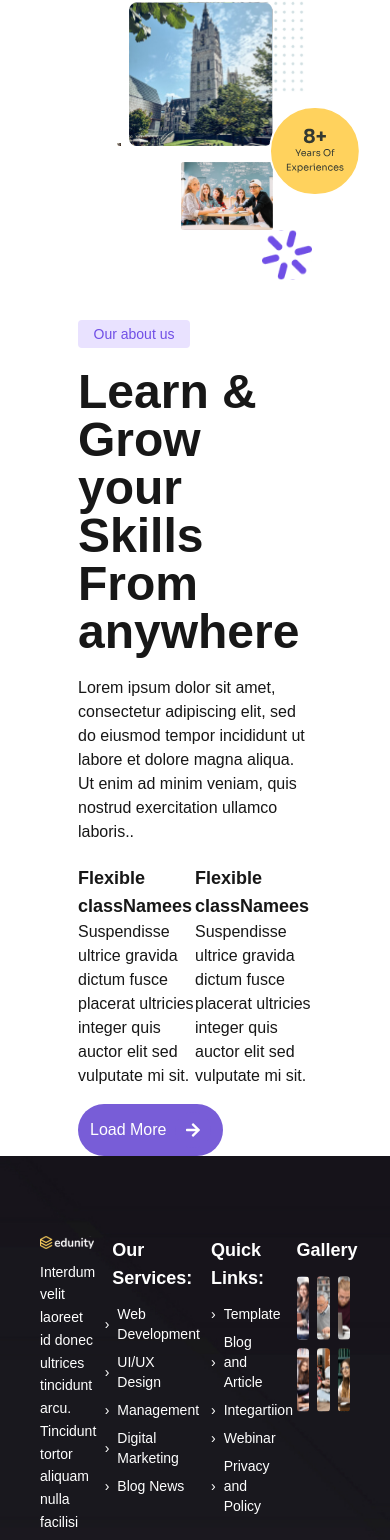
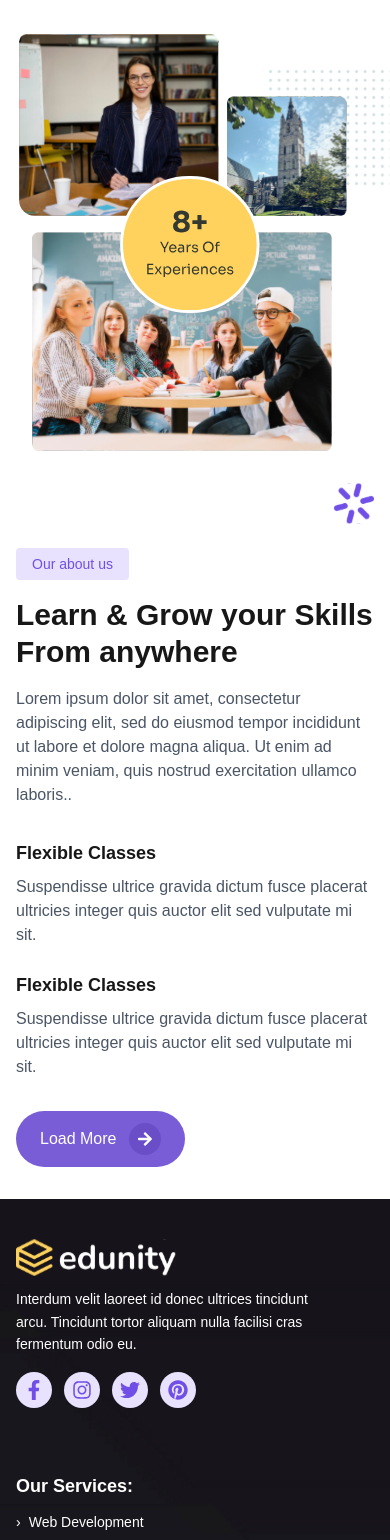
Before and after one commit to Hamad12-siddiqui/Course-Hub, a Next.js app: page / in a window 390 px wide. Shown: the part 4889-6429 px from the top of the page. Built offline with nearby package versions, Linux system fonts and the light colour scheme.

Commit message:
refactor: Enhance layout and styling in Footer and LearnGrow components for improved responsiveness and visual appeal

```diff
--- a/app/components/Footer/Footer.js
+++ b/app/components/Footer/Footer.js
@@ -6,62 +6,63 @@ import React from 'react'
 
 const Footer = () => {
   return (
-    <footer className="bg-[url('/images/footerbg.jpg')] bg-cover bg-center w-full py-20 px-10">
-      <div className="max-w-6xl mx-auto grid grid-cols-4 gap-8 items-start">
+    <div>
+      <footer className="bg-[url('/images/footerbg.jpg')] bg-cover bg-center w-full py-10 md:py-20 px-4 md:px-10">
+        <div className="max-w-5xl mx-auto grid grid-cols-1 sm:grid-cols-2 lg:grid-cols-4 gap-8 md:gap-8 items-start">
 
-        <div className="flex flex-col   ">
+          <div className="flex flex-col space-y-4">
             <div className="flex items-center gap-2 mb-3">
-            <Image src="/images/logo.svg" alt="logo" width={200} height={200} />
-
+              <Image src="/images/logo.svg" alt="logo" width={200} height={200} className="w-40 md:w-[200px]" />
             </div>
             <p className="text-white text-sm leading-relaxed max-w-xs">
               Interdum velit laoreet id donec ultrices tincidunt arcu. Tincidunt tortor aliquam nulla facilisi cras fermentum odio eu.
             </p>
 
-          <div className='flex gap-2'>
-            <div className=" gap-3 mt-2 bg-[#E9E2FF] p-2 rounded-full">
-              <FaFacebookF className='text-[#704FE6] text-xl cursor-pointer' />
+            <div className='flex gap-3'>
+              <div className="bg-[#E9E2FF] p-2 rounded-full hover:bg-[#704FE6] hover:text-white transition-colors">
+                <FaFacebookF className='text-[#704FE6] text-xl cursor-pointer hover:text-white' />
               </div>
-            <div className=" gap-3 mt-2 bg-[#E9E2FF] p-2 rounded-full">
-              <FaInstagram className='text-[#704FE6] text-xl cursor-pointer' />
-
+              <div className="bg-[#E9E2FF] p-2 rounded-full hover:bg-[#704FE6] hover:text-white transition-colors">
+                <FaInstagram className='text-[#704FE6] text-xl cursor-pointer hover:text-white' />
               </div>
-            <div className=" gap-3 mt-2 bg-[#E9E2FF] p-2 rounded-full">
-              <FaTwitter className='text-[#704FE6] text-xl cursor-pointer' />
-
+              <div className="bg-[#E9E2FF] p-2 rounded-full hover:bg-[#704FE6] hover:text-white transition-colors">
+                <FaTwitter className='text-[#704FE6] text-xl cursor-pointer hover:text-white' />
               </div>
-            <div className=" gap-3 mt-2 bg-[#E9E2FF] p-2 rounded-full">
-              <FaPinterest className='text-[#704FE6] text-xl cursor-pointer' />
+              <div className="bg-[#E9E2FF] p-2 rounded-full hover:bg-[#704FE6] hover:text-white transition-colors">
+                <FaPinterest className='text-[#704FE6] text-xl cursor-pointer hover:text-white' />
               </div>
             </div>
           </div>
-        <div className='flex justify-center flex-col items-center'>
-          <h2 className="text-white text-lg font-semibold mb-3 ">Our Services:</h2>
-          <ul className="space-y-2 ">
+
+          <div className='flex flex-col items-start sm:items-center lg:items-center mt-8 sm:mt-0'>
+            <h2 className="text-white text-lg font-semibold mb-3">Our Services:</h2>
+            <ul className="space-y-2">
               {SERVICES.map((item) => (
-              <li key={item.id} className="text-white text-sm flex items-center gap-2">
+                <li key={item.id} className="text-white text-sm flex items-center gap-2 hover:text-[#E9E2FF] transition-colors">
                   <span className="text-white">&#8250;</span> {item.title}
                 </li>
               ))}
             </ul>
           </div>
+
           {/* Quick Links */}
-        <div>
+          <div className='mt-8 sm:mt-0'>
             <h2 className="text-white text-lg font-semibold mb-3">Quick Links:</h2>
             <ul className="space-y-2">
               {links.map((item) => (
-              <li key={item.id} className="text-white text-sm flex items-center gap-2">
-                <span className="text-=white">&#8250;</span> {item.title}
+                <li key={item.id} className="text-white text-sm flex items-center gap-2 hover:text-[#E9E2FF] transition-colors">
+                  <span className="text-white">&#8250;</span> {item.title}
                 </li>
               ))}
             </ul>
           </div>
+
           {/* Gallery */}
-        <div>
+          <div className='mt-8 sm:mt-0'>
             <h2 className="text-white text-lg font-semibold mb-3">Gallery</h2>
             <div className="grid grid-cols-3 gap-2">
               {gallery.map((item, index) => (
-              <div key={index} className="rounded overflow-hidden">
+                <div key={index} className="rounded overflow-hidden hover:opacity-80 transition-opacity">
                   <img src={item.img} alt={item.alt || `Gallery image ${index + 1}`} className="w-full h-16 object-cover" />
                 </div>
               ))}
@@ -69,6 +70,7 @@ const Footer = () => {
           </div>
         </div>
       </footer>
+    </div>
   )
 }
 
--- a/app/modules/Home/Learn-Grow.js
+++ b/app/modules/Home/Learn-Grow.js
@@ -5,67 +5,105 @@ import { FaArrowRight } from 'react-icons/fa'
 const LearnGrow = () => {
     return (
         <>
-            <div className='max-w-6xl mx-auto flex lg:flex-row flex-col'>
-
-                <div className='w-[40%] lg-mx-0 mx-auto'>
-                    <div className='flex gap-2 items-end'>
+            <div className='max-w-6xl mx-auto flex lg:flex-row flex-col px-4 lg:px-6 py-8 lg:py-16 gap-8'>
+                {/* Left section with images */}
+                <div className='lg:w-[40%] w-full lg:mx-0 mx-auto'>
+                    <div className='flex gap-2 items-end justify-center lg:justify-start'>
                         <div>
-                            <Image src="/images/learnsection.svg" height={250} width={250} className="rounded-bl-2xl" alt="Learning section illustration" />
+                            <Image
+                                src="/images/learnsection.svg"
+                                height={250}
+                                width={250}
+                                className="rounded-bl-2xl w-[200px] sm:w-[250px] h-auto"
+                                alt="Learning section illustration"
+                            />
                         </div>
-                        <div className='relative z-10 '>
-                            <Image src="/images/learntower.svg" height={150} width={150} alt="Learning tower illustration" />
+                        <div className='relative z-10'>
+                            <Image
+                                src="/images/learntower.svg"
+                                height={150}
+                                width={150}
+                                className="w-[120px] sm:w-[150px] h-auto"
+                                alt="Learning tower illustration"
+                            />
                             <div className='w-36'>
-                                <Image src="/images/image (4).svg" height={200} width={200} className='absolute -top-8 left-9 -z-10 ' alt="Decorative learning image" /></div>
+                                <Image
+                                    src="/images/image (4).svg"
+                                    height={200}
+                                    width={200}
+                                    className='absolute -top-8 left-9 -z-10 w-[160px] sm:w-[200px] h-auto'
+                                    alt="Decorative learning image"
+                                />
+                            </div>
                         </div>
                     </div>
-                    <div className='mt-4 ml-16 relative'>
-                        <Image src="/images/learngroup.svg" height={370} width={370} alt="Group of learners illustration" />
-                        <Image src="/images/experienceyear.svg" height={170} width={170} className='absolute -top-14 left-22 z-50' alt="Experience year badge" /> </div>
-                </div>
-                <div className='w-[60%] lg:mx-0 mx-auto'>
-                    <div className='mb-10 flex justify-end'>
+                    <div className='mt-4 ml-4 sm:ml-16 relative'>
                         <Image
-                        src = "/images/flower.svg"
-                        alt = "Decorative flower"
-                        height = {50}
-                        width = {50}
-
+                            src="/images/learngroup.svg"
+                            height={370}
+                            width={370}
+                            className="w-[300px] sm:w-[370px] h-auto"
+                            alt="Group of learners illustration"
+                        />
+                        <Image
+                            src="/images/experienceyear.svg"
+                            height={170}
+                            width={170}
+                            className='absolute -top-14 left-22 z-50 w-[140px] sm:w-[170px] h-auto'
+                            alt="Experience year badge"
                         />
                     </div>
-                    <div>
-                        <h1 className='text-[#704FE6] bg-[#E9E2FF] text-sm font-normal max-w-28 text-center px-2 py-1 rounded-sm'> Our about us </h1>
-                        <p className='text-5xl font-bold my-5 max-w-2xl'>Learn & Grow your  Skills
-                            From anywhere</p>
-                        <p className='mb-5 max-w-2xl'>Lorem ipsum dolor sit amet, consectetur adipiscing elit, sed do eiusmod
+                </div>
+
+                {/* Right section with content */}
+                <div className='lg:w-[60%] w-full lg:mx-0 mx-auto'>
+                    <div className='mb-6 lg:mb-10 flex justify-end'>
+                        <Image
+                            src="/images/flower.svg"
+                            alt="Decorative flower"
+                            height={50}
+                            width={50}
+                            className="w-[40px] sm:w-[50px] h-auto"
+                        />
+                    </div>
+                    <div className='space-y-4'>
+                        <h1 className='text-[#704FE6] bg-[#E9E2FF] text-sm font-normal inline-block px-4 py-1.5 rounded-sm'>
+                            Our about us
+                        </h1>
+                        <p className='text-3xl lg:text-5xl font-bold max-w-2xl leading-tight'>
+                            Learn & Grow your Skills From anywhere
+                        </p>
+                        <p className='text-base sm:text-lg max-w-2xl text-gray-600'>
+                            Lorem ipsum dolor sit amet, consectetur adipiscing elit, sed do eiusmod
                             tempor incididunt ut labore et dolore magna aliqua. Ut enim ad minim veniam,
-                            quis nostrud exercitation ullamco laboris..</p>
+                            quis nostrud exercitation ullamco laboris..
+                        </p>
                     </div>
-                    <div className='flex max-w-2xl '>
-                        <div className=''>
-                            <h1 className='text-lg font-bold'>Flexible classNamees</h1>
-                            <p className='mb-4 '>Suspendisse ultrice gravida dictum
-                                fusce placerat ultricies integer quis
-                                auctor elit sed vulputate mi sit.</p>
-                        </div>
-                        <div>
-                            <h1 className='text-lg font-bold'>Flexible classNamees</h1>
 
-                            <p className='mb-4'>
+                    <div className='grid sm:grid-cols-2 gap-6 mt-8 mb-8'>
+                        <div className='space-y-2'>
+                            <h2 className='text-lg font-bold'>Flexible Classes</h2>
+                            <p className='text-gray-600'>
                                 Suspendisse ultrice gravida dictum
                                 fusce placerat ultricies integer quis
                                 auctor elit sed vulputate mi sit.
                             </p>
-
                         </div>
-
+                        <div className='space-y-2'>
+                            <h2 className='text-lg font-bold'>Flexible Classes</h2>
+                            <p className='text-gray-600'>
+                                Suspendisse ultrice gravida dictum
+                                fusce placerat ultricies integer quis
+                                auctor elit sed vulputate mi sit.
+                            </p>
+                        </div>
                     </div>
 
-                    <button className='flex items-center text-center gap-2 bg-[#785DD7] px-3 py-2 text-white rounded-full'>
+                    <button className='inline-flex items-center gap-3 bg-[#785DD7] px-6 py-3 text-white rounded-full hover:bg-[#6a4ec8] transition-colors'>
                         Load More
-                        <p className='bg-[#785DD7] p-2.5 rounded-full '>
-
-                            <FaArrowRight />
-                        </p>
+                        <span className='bg-[#6a4ec8] p-2 rounded-full'>
+                            <FaArrowRight className="w-4 h-4" />
+                        </span>
                     </button>
                 </div>
             </div>
```
Lines whose indentation alone changed are shown as unchanged.
